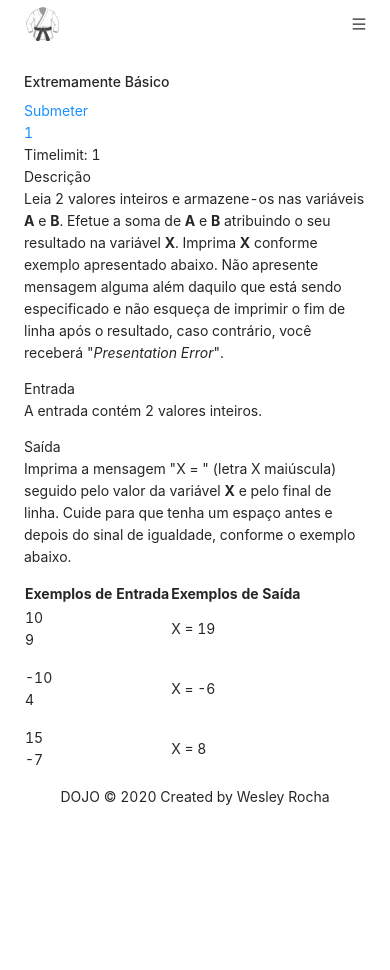
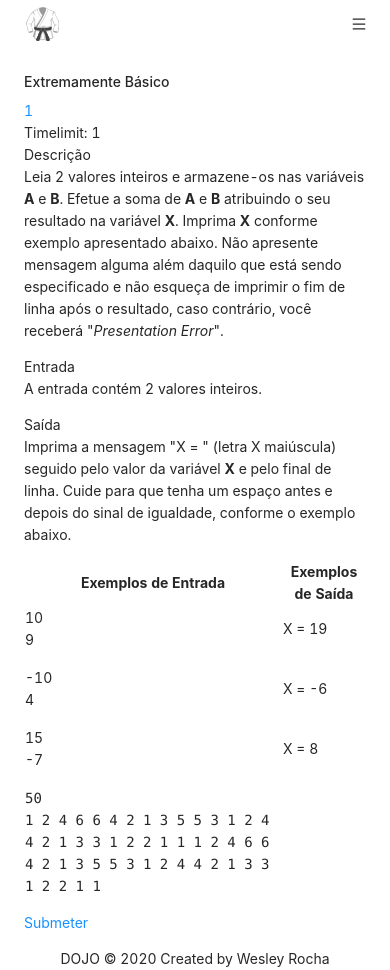
Before and after one commit to wdsrocha/dojo, a Next.js app in the folder packages/app/: page /problem/1 in a window 390 px wide. Before the commit the page ends 844 px from the top, so only its background shows below. Built offline with nearby package versions, Linux system fonts and the light colour scheme.

Commit message:
Improve responsiveness on problem page

```diff
--- a/packages/app/pages/problem/[id].tsx
+++ b/packages/app/pages/problem/[id].tsx
@@ -7,6 +7,7 @@ import Column from "antd/lib/table/Column";
 import { InferGetServerSidePropsType } from "next";
 import { useRouter } from "next/dist/client/router";
 import Paragraph from "antd/lib/typography/Paragraph";
+import useBreakpoint from "antd/lib/grid/hooks/useBreakpoint";
 
 const { Title, Link: TypographyLink } = Typography;
 
@@ -37,6 +38,12 @@ export const getServerSideProps = async () => ({
           input: "<p>15<br>-7</p>",
           output: "<p>X = 8</p>",
         },
+        {
+          key: 4,
+          input: `<pre id="id0003800066481584352">50
+1 2 4 6 6 4 2 1 3 5 5 3 1 2 4 4 2 1 3 3 1 2 2 1 1 1 2 4 6 6 4 2 1 3 5 5 3 1 2 4 4 2 1 3 3 1 2 2 1 1
+</pre>`,
+        },
       ],
     },
   },
@@ -46,15 +53,21 @@ const Problem = ({
 }: InferGetServerSidePropsType<typeof getServerSideProps>) => {
   const router = useRouter();
   const { id } = router.query;
+  const screens = useBreakpoint()
 
   return (
     <Card
       title={<Title level={2}>{data.title}</Title>}
-      extra={(
+      extra={screens.sm ? (
         <Button size="large" type="primary" href={`/submit/?id=${id}`}>
           Submeter
         </Button>
-      )}
+      ) : null}
+      actions={[
+        <Button size="large" type="primary" href={`/submit/?id=${id}`}>
+          Submeter
+        </Button>,
+      ]}
     >
       <Meta
         description={(
@@ -85,6 +98,7 @@ const Problem = ({
         </Card>
         <Table
           size="small"
+          tableLayout="fixed"
           dataSource={data.examples}
           pagination={{ hideOnSinglePage: true }}
         >
@@ -92,7 +106,7 @@ const Problem = ({
             title="Exemplos de Entrada"
             dataIndex="input"
             key="input"
-            render={(input) => (
+            render={(input: string) => (
               <div dangerouslySetInnerHTML={{ __html: input }} />
             )}
           />
@@ -100,7 +114,7 @@ const Problem = ({
             title="Exemplos de Saída"
             dataIndex="output"
             key="output"
-            render={(output) => (
+            render={(output: string) => (
               <div dangerouslySetInnerHTML={{ __html: output }} />
             )}
           />
--- a/packages/app/styles/globals.css
+++ b/packages/app/styles/globals.css
@@ -13,4 +13,5 @@ body {
 
 * {
   box-sizing: border-box;
+  white-space: pre-line;
 }
```
